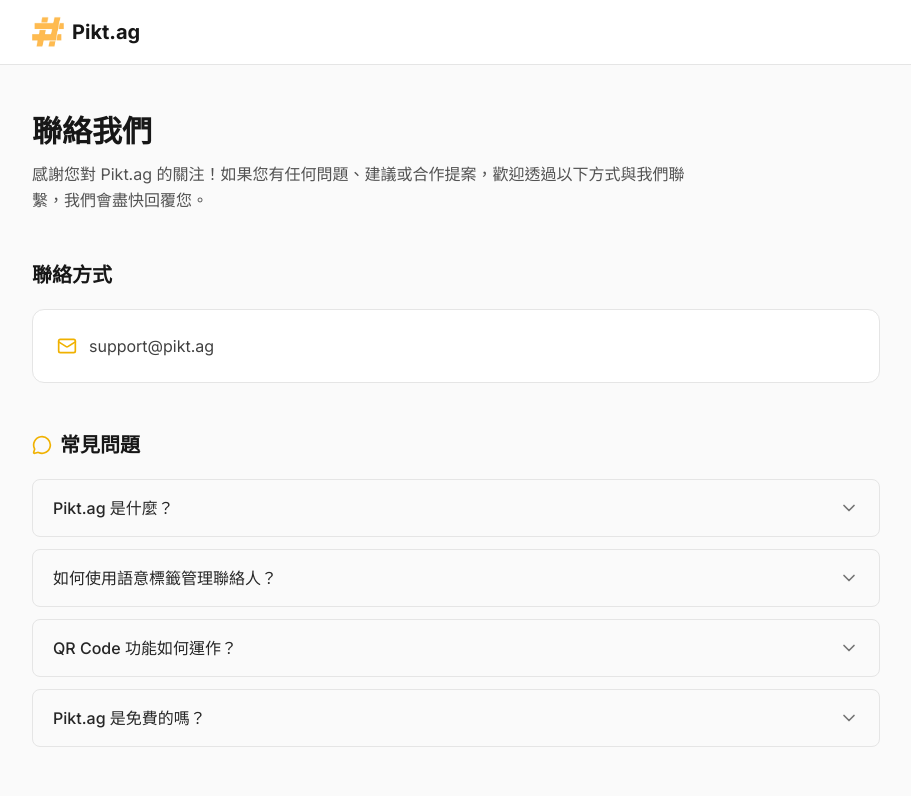
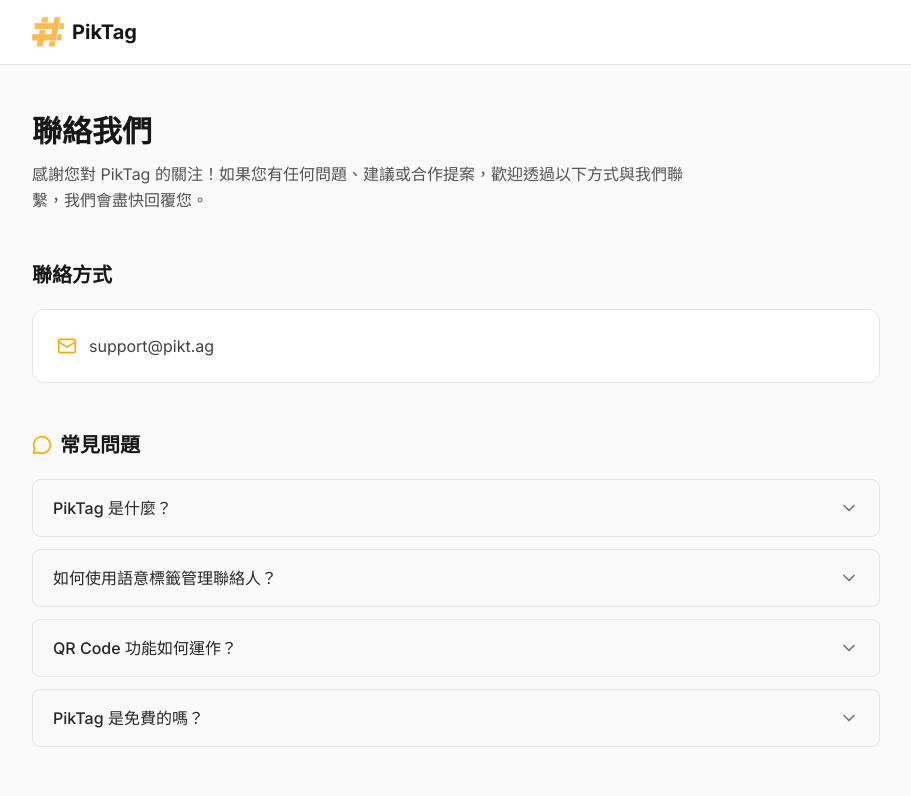
Before and after one commit to LaiQuan-tech/piktag-landing, a React (Vite) app: page /contact in a window 1280 px wide. Shown: the top 796 px of the page, without its empty margins (184-1095 px from the left). Built offline with nearby package versions, Linux system fonts and the light colour scheme.

Commit message:
Rename all "Pikt.ag" to "PikTag" across the site
https://claude.ai/code/session_01VaJK7cQ7QNx8DvgfpCmwzC

```diff
--- a/src/App.tsx
+++ b/src/App.tsx
@@ -110,7 +110,7 @@ export default function App() {
         <div className="max-w-7xl mx-auto px-6 h-16 flex items-center justify-between">
           <div className="flex items-center gap-2">
             <img src="/logo.png" alt="PikTag Logo" className="w-8 h-8 rounded-lg" />
-            <span className="font-bold text-xl tracking-tight">Pikt.ag</span>
+            <span className="font-bold text-xl tracking-tight">PikTag</span>
           </div>
           <div className="hidden md:flex items-center gap-8 text-sm font-medium text-neutral-600">
             <a href="#features" className="hover:text-neutral-900 transition-colors">核心功能</a>
@@ -146,7 +146,7 @@ export default function App() {
               </span>
             </h1>
             <p className="text-lg text-neutral-600 mb-8 leading-relaxed">
-              告別傳統通訊錄。Pikt.ag 透過六大語意標籤、QR Code 名片交換與智慧 CRM 提醒，幫助你精準分類、探索並維繫每一段珍貴的社交關係。支援 15 國語言。
+              告別傳統通訊錄。PikTag 透過六大語意標籤、QR Code 名片交換與智慧 CRM 提醒，幫助你精準分類、探索並維繫每一段珍貴的社交關係。支援 15 國語言。
             </p>
             <div className="flex flex-col sm:flex-row gap-4">
               <button className="flex items-center justify-center gap-2 bg-neutral-900 text-white px-8 py-4 rounded-2xl font-medium hover:bg-neutral-800 transition-all hover:scale-[1.02] active:scale-[0.98]">
@@ -178,7 +178,7 @@ export default function App() {
               {/* App Header */}
               <div className="pt-12 pb-4 px-6 bg-yellow-400 text-neutral-900">
                 <div className="flex items-center justify-between mb-6">
-                  <div className="font-bold text-xl">Pikt.ag</div>
+                  <div className="font-bold text-xl">PikTag</div>
                   <div className="w-8 h-8 bg-white/20 rounded-full flex items-center justify-center backdrop-blur-sm">
                     <Search className="w-4 h-4" />
                   </div>
@@ -215,7 +215,7 @@ export default function App() {
           <div className="text-center max-w-2xl mx-auto mb-16">
             <h2 className="text-3xl md:text-4xl font-bold tracking-tight mb-4">基礎功能，強大無比</h2>
             <p className="text-neutral-600 text-lg">
-              取代傳統通訊錄，Pikt.ag 以語意標籤為核心，結合 Link Bio、QR Code 與隱私分級，讓人脈管理變得精準又直覺。
+              取代傳統通訊錄，PikTag 以語意標籤為核心，結合 Link Bio、QR Code 與隱私分級，讓人脈管理變得精準又直覺。
             </p>
           </div>
 
@@ -337,7 +337,7 @@ export default function App() {
                 智慧 CRM 與黏性功能
               </h2>
               <p className="text-neutral-400 text-lg mb-10 leading-relaxed">
-                不只是儲存聯絡人，Pikt.ag 主動幫你維繫關係。透過生日提醒、社交統計與智慧通知，讓你在對的時間，與對的人產生連結。
+                不只是儲存聯絡人，PikTag 主動幫你維繫關係。透過生日提醒、社交統計與智慧通知，讓你在對的時間，與對的人產生連結。
               </p>
 
               <div className="space-y-6">
@@ -445,7 +445,7 @@ export default function App() {
             準備好升級你的人脈網絡了嗎？
           </h2>
           <p className="text-xl text-neutral-600 mb-10">
-            Pikt.ag 即將登陸 iOS 與 Android 平台。
+            PikTag 即將登陸 iOS 與 Android 平台。
           </p>
           <div className="flex flex-col sm:flex-row gap-4 justify-center">
             <button className="flex items-center justify-center gap-2 bg-neutral-900 text-white px-8 py-4 rounded-2xl font-medium hover:bg-neutral-800 transition-all hover:scale-[1.02] active:scale-[0.98]">
@@ -471,10 +471,10 @@ export default function App() {
         <div className="max-w-7xl mx-auto px-6 flex flex-col md:flex-row items-center justify-between gap-6">
           <div className="flex items-center gap-2">
             <img src="/logo.png" alt="PikTag Logo" className="w-6 h-6 rounded-md" />
-            <span className="font-bold text-lg tracking-tight">Pikt.ag</span>
+            <span className="font-bold text-lg tracking-tight">PikTag</span>
           </div>
           <div className="text-sm text-neutral-500">
-            &copy; {new Date().getFullYear()} Pikt.ag. All rights reserved.
+            &copy; {new Date().getFullYear()} PikTag. All rights reserved.
           </div>
           <div className="flex gap-6 text-sm font-medium text-neutral-600">
             <Link to="/privacy" className="hover:text-neutral-900 transition-colors">隱私權政策</Link>
--- a/src/pages/Contact.tsx
+++ b/src/pages/Contact.tsx
@@ -29,9 +29,9 @@ function FaqItem({ question, answer }: { question: string; answer: string }) {
 
 const faqs = [
   {
-    question: "Pikt.ag 是什麼？",
+    question: "PikTag 是什麼？",
     answer:
-      "Pikt.ag 是一款行動社交 CRM 應用程式，幫助您透過語意標籤、QR Code 和社群連結來管理人脈。無論是商務交流還是日常社交，都能輕鬆記住每一位聯絡人。",
+      "PikTag 是一款行動社交 CRM 應用程式，幫助您透過語意標籤、QR Code 和社群連結來管理人脈。無論是商務交流還是日常社交，都能輕鬆記住每一位聯絡人。",
   },
   {
     question: "如何使用語意標籤管理聯絡人？",
@@ -44,9 +44,9 @@ const faqs = [
       "每位用戶都有專屬的 QR Code 名片。對方掃描後即可查看您的個人資料與社群連結，也能直接將您加入聯絡人，省去手動輸入的麻煩。",
   },
   {
-    question: "Pikt.ag 是免費的嗎？",
+    question: "PikTag 是免費的嗎？",
     answer:
-      "Pikt.ag 提供免費基本方案，包含核心的聯絡人管理與標籤功能。進階功能如批量匯入、數據分析等則包含在付費方案中，詳情請參閱我們的方案頁面。",
+      "PikTag 提供免費基本方案，包含核心的聯絡人管理與標籤功能。進階功能如批量匯入、數據分析等則包含在付費方案中，詳情請參閱我們的方案頁面。",
   },
 ];
 
@@ -57,8 +57,8 @@ export default function Contact() {
       <header className="border-b border-neutral-200 bg-white">
         <div className="max-w-4xl mx-auto px-6 py-4 flex items-center gap-3">
           <Link to="/" className="flex items-center gap-2 hover:opacity-80 transition-opacity">
-            <img src="/logo.png" alt="Pikt.ag logo" className="h-8 w-8 rounded" />
-            <span className="text-xl font-bold text-neutral-900">Pikt.ag</span>
+            <img src="/logo.png" alt="PikTag logo" className="h-8 w-8 rounded" />
+            <span className="text-xl font-bold text-neutral-900">PikTag</span>
           </Link>
         </div>
       </header>
@@ -69,7 +69,7 @@ export default function Contact() {
         <section className="mb-12">
           <h1 className="text-3xl font-bold text-neutral-900 mb-3">聯絡我們</h1>
           <p className="text-neutral-600 leading-relaxed max-w-2xl">
-            感謝您對 Pikt.ag 的關注！如果您有任何問題、建議或合作提案，歡迎透過以下方式與我們聯繫，我們會盡快回覆您。
+            感謝您對 PikTag 的關注！如果您有任何問題、建議或合作提案，歡迎透過以下方式與我們聯繫，我們會盡快回覆您。
           </p>
         </section>
 
@@ -140,7 +140,7 @@ export default function Contact() {
       {/* Footer */}
       <footer className="border-t border-neutral-200 bg-white">
         <div className="max-w-4xl mx-auto px-6 py-6 flex flex-col sm:flex-row items-center justify-between gap-4 text-sm text-neutral-500">
-          <span>&copy; {new Date().getFullYear()} Pikt.ag</span>
+          <span>&copy; {new Date().getFullYear()} PikTag</span>
           <nav className="flex items-center gap-6">
             <Link to="/privacy" className="hover:text-neutral-800 transition-colors">
               隱私權政策
--- a/src/pages/PrivacyPolicy.tsx
+++ b/src/pages/PrivacyPolicy.tsx
@@ -8,7 +8,7 @@ export default function PrivacyPolicy() {
         <div className="max-w-7xl mx-auto px-6 h-16 flex items-center justify-between">
           <Link to="/" className="flex items-center gap-2">
             <img src="/logo.png" alt="PikTag Logo" className="w-8 h-8 rounded-lg" />
-            <span className="font-bold text-xl tracking-tight">Pikt.ag</span>
+            <span className="font-bold text-xl tracking-tight">PikTag</span>
           </Link>
         </div>
       </nav>
@@ -24,7 +24,7 @@ export default function PrivacyPolicy() {
           <div className="prose prose-neutral max-w-none space-y-10">
             {/* Intro */}
             <p className="text-lg text-neutral-600 leading-relaxed">
-              歡迎使用 PikTag（Pikt.ag）。我們非常重視您的隱私權。本隱私權政策說明我們如何收集、使用、儲存及保護您在使用 PikTag 行動應用程式及相關服務時所提供的個人資料。使用本服務即表示您同意本政策所述之資料處理方式。
+              歡迎使用 PikTag（PikTag）。我們非常重視您的隱私權。本隱私權政策說明我們如何收集、使用、儲存及保護您在使用 PikTag 行動應用程式及相關服務時所提供的個人資料。使用本服務即表示您同意本政策所述之資料處理方式。
             </p>
 
             {/* 資料收集 */}
@@ -204,7 +204,7 @@ export default function PrivacyPolicy() {
               <div className="bg-white rounded-2xl border border-neutral-200 p-6">
                 <ul className="space-y-2 text-neutral-600">
                   <li>
-                    <strong>應用程式名稱：</strong>PikTag（Pikt.ag）
+                    <strong>應用程式名稱：</strong>PikTag（PikTag）
                   </li>
                   <li>
                     <strong>電子郵件：</strong>{' '}
@@ -238,10 +238,10 @@ export default function PrivacyPolicy() {
         <div className="max-w-7xl mx-auto px-6 flex flex-col md:flex-row items-center justify-between gap-6">
           <Link to="/" className="flex items-center gap-2">
             <img src="/logo.png" alt="PikTag Logo" className="w-6 h-6 rounded-md" />
-            <span className="font-bold text-lg tracking-tight">Pikt.ag</span>
+            <span className="font-bold text-lg tracking-tight">PikTag</span>
           </Link>
           <div className="text-sm text-neutral-500">
-            &copy; {new Date().getFullYear()} Pikt.ag. All rights reserved.
+            &copy; {new Date().getFullYear()} PikTag. All rights reserved.
           </div>
           <div className="flex gap-6 text-sm font-medium text-neutral-600">
             <Link to="/privacy" className="hover:text-neutral-900 transition-colors">
--- a/src/pages/Terms.tsx
+++ b/src/pages/Terms.tsx
@@ -8,7 +8,7 @@ export default function Terms() {
         <div className="max-w-7xl mx-auto px-6 h-16 flex items-center justify-between">
           <Link to="/" className="flex items-center gap-2">
             <img src="/logo.png" alt="PikTag Logo" className="w-8 h-8 rounded-lg" />
-            <span className="font-bold text-xl tracking-tight">Pikt.ag</span>
+            <span className="font-bold text-xl tracking-tight">PikTag</span>
           </Link>
         </div>
       </nav>
@@ -24,7 +24,7 @@ export default function Terms() {
             <section>
               <h2 className="text-2xl font-bold text-neutral-900 mb-4">一、服務說明</h2>
               <p>
-                Pikt.ag（以下簡稱「本服務」）是由 PikTag 團隊開發與營運的行動社交 CRM 應用程式。本服務提供語意標籤管理、QR Code 名片交換、Link Bio 個人頁面、社群連結管理、通訊錄同步、智慧 CRM 提醒等功能，旨在協助用戶有效管理與維繫人脈關係。
+                PikTag（以下簡稱「本服務」）是由 PikTag 團隊開發與營運的行動社交 CRM 應用程式。本服務提供語意標籤管理、QR Code 名片交換、Link Bio 個人頁面、社群連結管理、通訊錄同步、智慧 CRM 提醒等功能，旨在協助用戶有效管理與維繫人脈關係。
               </p>
               <p className="mt-3">
                 當您下載、安裝、註冊或使用本服務時，即表示您已閱讀、理解並同意遵守本服務條款。若您不同意本條款之任何內容，請勿使用本服務。
@@ -68,7 +68,7 @@ export default function Terms() {
                 本服務及其所有內容（包括但不限於軟體、設計、文字、圖形、介面、標誌及商標）之智慧財產權均歸 PikTag 團隊或其授權者所有。未經事先書面許可，您不得複製、修改、散布、銷售或出租本服務之任何部分。
               </p>
               <p className="mt-3">
-                「PikTag」、「Pikt.ag」名稱及相關標誌為本服務之商標，未經授權不得使用。
+                「PikTag」、「PikTag」名稱及相關標誌為本服務之商標，未經授權不得使用。
               </p>
             </section>
 
@@ -164,10 +164,10 @@ export default function Terms() {
         <div className="max-w-7xl mx-auto px-6 flex flex-col md:flex-row items-center justify-between gap-6">
           <Link to="/" className="flex items-center gap-2">
             <img src="/logo.png" alt="PikTag Logo" className="w-6 h-6 rounded-md" />
-            <span className="font-bold text-lg tracking-tight">Pikt.ag</span>
+            <span className="font-bold text-lg tracking-tight">PikTag</span>
           </Link>
           <div className="text-sm text-neutral-500">
-            &copy; {new Date().getFullYear()} Pikt.ag. All rights reserved.
+            &copy; {new Date().getFullYear()} PikTag. All rights reserved.
           </div>
           <div className="flex gap-6 text-sm font-medium text-neutral-600">
             <Link to="/privacy" className="hover:text-neutral-900 transition-colors">隱私權政策</Link>
```
